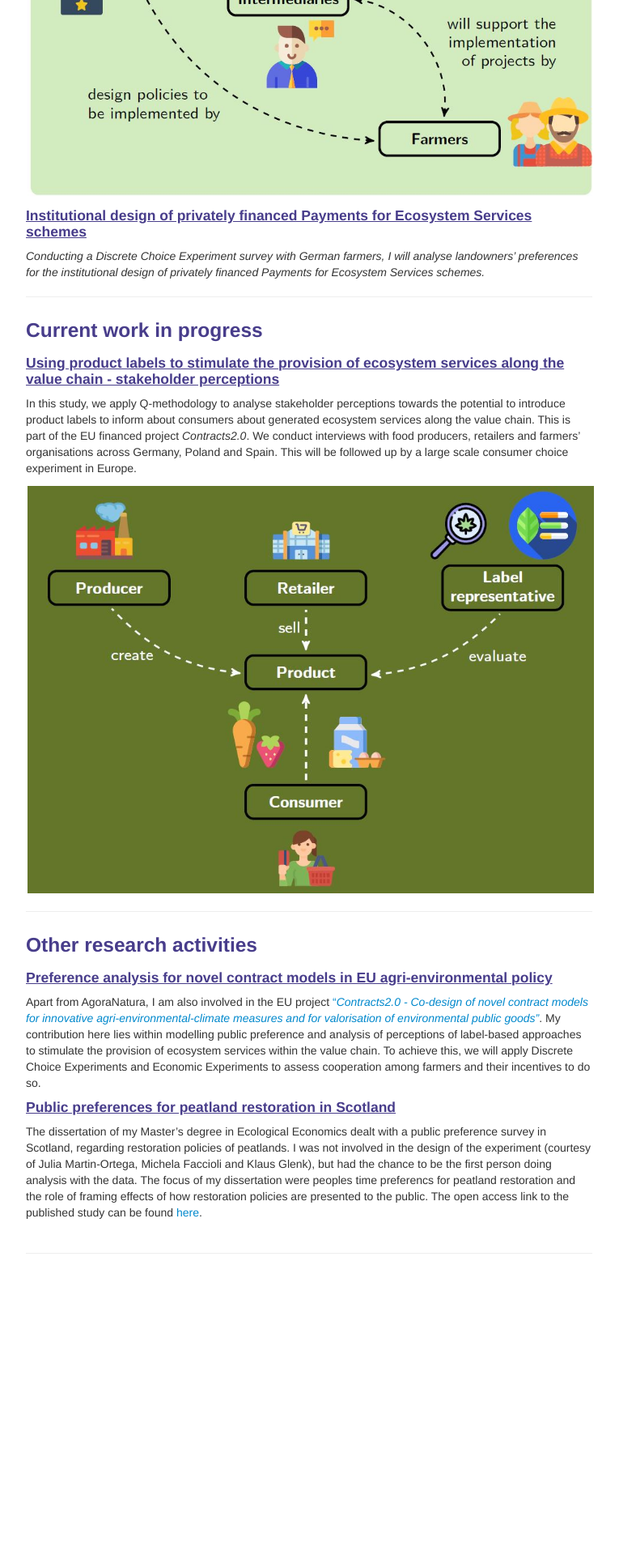
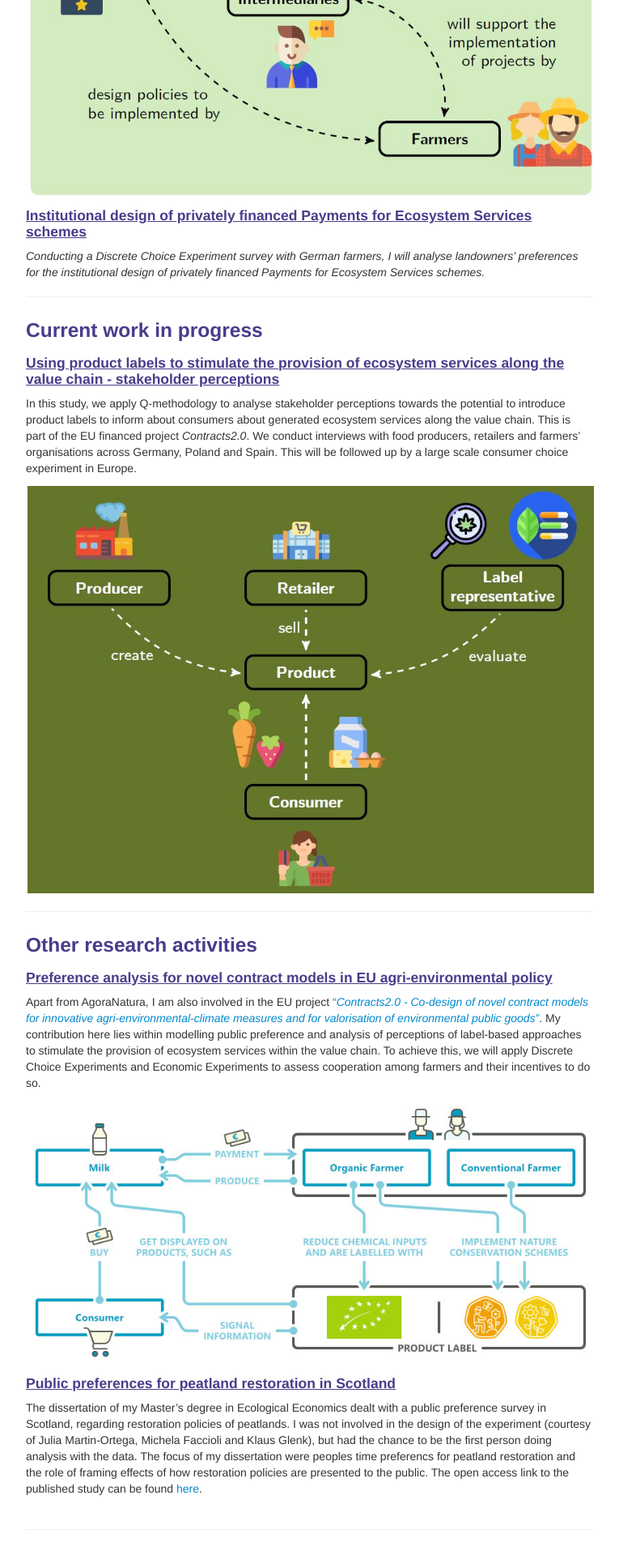
Before and after one commit to crokology/crokology.github.io, a Jekyll site: the page built from pages/research.md, in a window 1280 px wide. Shown: the part 773-2693 px from the top of the page at 81% size, without its empty margins (258-1023 px from the left). Built offline with Jekyll 4.4.1, drawn with Linux system fonts in a browser that asks for light colours; before the commit the page ends 2352 px from its top, so only the background shows below that.

Commit message:
Update research.md

```diff
--- a/pages/research.md
+++ b/pages/research.md
@@ -36,6 +36,11 @@ In this study, we apply Q-methodology to analyse stakeholder perceptions towards
 ### Other research activities
 #### <u>Preference analysis for novel contract models in EU agri-environmental policy</u>
 Apart from AgoraNatura, I am also involved in the EU project <a href="https://www.project-contracts20.eu/">"*Contracts2.0 - Co-design of novel contract models for innovative agri-environmental-climate measures and for valorisation of environmental public goods"*</a>. My contribution here lies within modelling public preference and analysis of perceptions of label-based approaches to stimulate the provision of ecosystem services within the value chain. To achieve this, we will apply Discrete Choice Experiments and Economic Experiments to assess cooperation among farmers and their incentives to do so.
+<div class="row-fluid">
+        <a href="../assets/BioDiv_Labelmechanismus.JPG">
+            <img src="../assets/BioDiv_Labelmechanismus.JPG"
+                  title="Label mechanism" alt="Christoph Schulze"/></a>
+        </div>
 #### <u>Public preferences for peatland restoration in Scotland</u>
 The dissertation of my Master's degree in Ecological Economics dealt with a public preference survey in Scotland, regarding restoration policies of peatlands. I was not involved in the design of the experiment (courtesy of Julia Martin-Ortega, Michela Faccioli and Klaus Glenk), but had the chance to be the first person doing analysis with the data. The focus of my dissertation were peoples time preferencs for peatland restoration and the role of framing effects of how restoration policies are presented to the public. The open access link to the published study can be found <a href="https://doi.org/10.1016/j.gloenvcha.2021.102323">here</a>.
 
```
